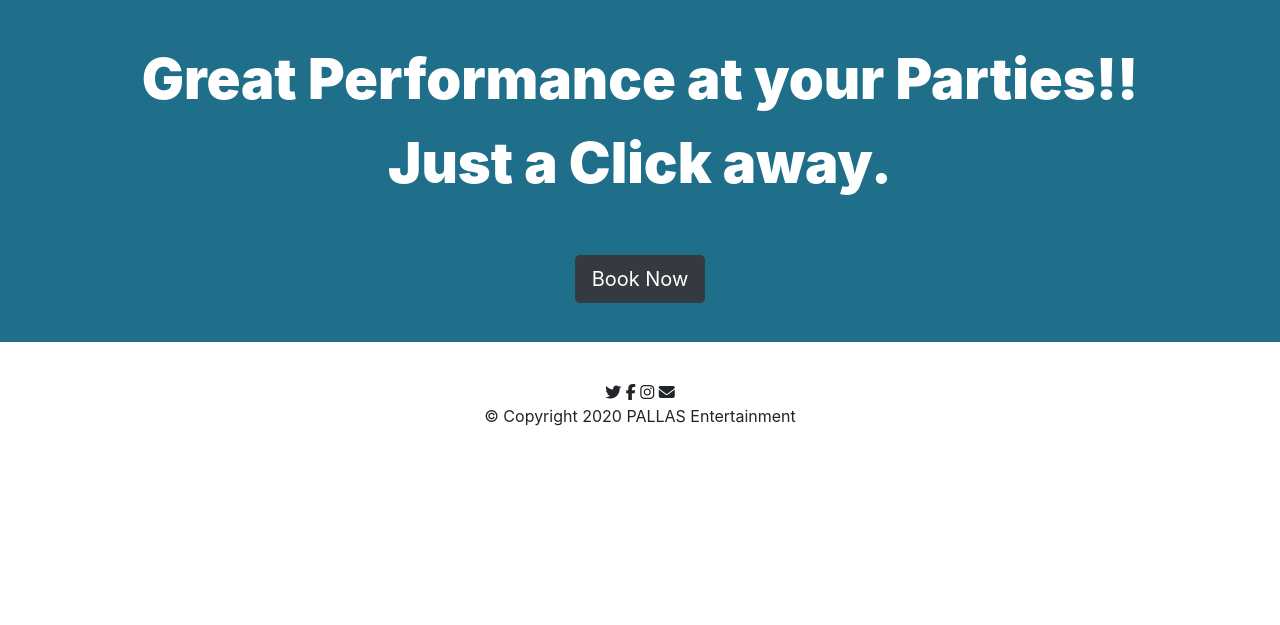
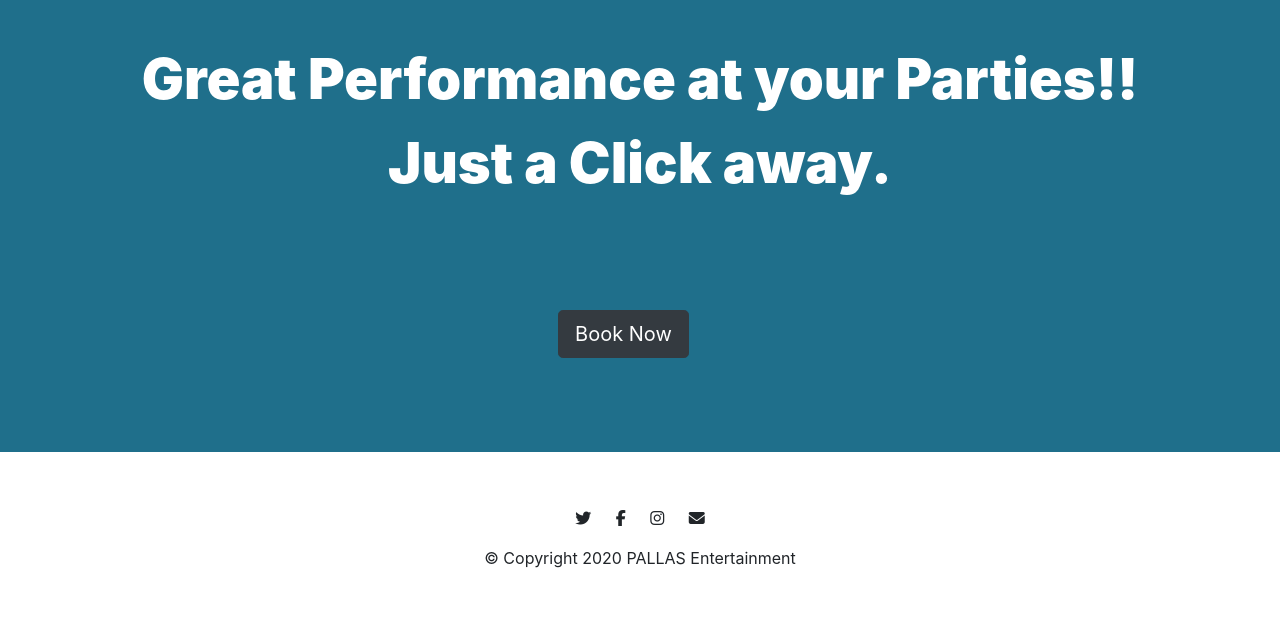
Before and after one commit to lncosta/SOEN287PALLAS, a PHP site: page /mainPage.html in a window 1280 px wide. Shown: the part 2277-2902 px from the top of the page. Before the commit the page ends 2703 px from the top, so only its background shows below. Run offline with PHP 8.4, Linux system fonts and the light colour scheme; some libraries are stand-ins or nearby versions.

Commit message:
Styling added to footer and tagline section

```diff
--- a/mainPage.html
+++ b/mainPage.html
@@ -265,7 +265,7 @@
         <h3 class="big-heading">
           Great Performance at your Parties!! Just a Click away.
         </h3>
-        <button type="button" class="btn btn-dark btn-lg download-btn">
+        <button type="button" class="btn btn-dark btn-lg book-btn">
           Book Now
         </button>
       </div>
--- a/styles.css
+++ b/styles.css
@@ -2,6 +2,10 @@ body{
     text-align: center;
 }
 
+h2{
+    font-weight: bold;
+}
+/**-----------------------------------Main Page-----------------------------------------------*/
 /*Section Styling*/
 .colored-section{
     background-color: #1f6f8b;
@@ -13,6 +17,7 @@ body{
     line-height: 1.5;
 }
 
+/*------------------------------*/
 /*Text*/
 .big-heading{
     font-size: 3.5rem;
@@ -21,14 +26,15 @@ body{
     margin-bottom: 50px;
 }
 
-h2{
-    font-weight: bold;
+.book-btn{
+    margin: 5% 3% 5% 0;
 }
 
 .container-fluid{
     padding: 3% 7%;
 }
 
+/*----------------------------------*/
 /*Title Section*/
 #title{
     padding: 3% 7%;
@@ -51,6 +57,7 @@ h2{
     }
 }
 
+/*--------------------------------------------*/
 /*Navbar*/
 .navbar{
     padding: 0 0 4.5rem 0;
@@ -70,6 +77,7 @@ h2{
     font-family: "Montserrat";
 }
 
+/*------------------------------------------*/
 /*Gathering Section*/
 #gathering ,#features{
     background-color: #fff;
@@ -93,3 +101,9 @@ h2{
 .gathering-title , .feature-title{
     font-style: 1.5rem;
 }
+
+/*----------------------------------------------*/
+/*Footer*/
+.footer-icon{
+    margin: 20px 10px;
+}
```
